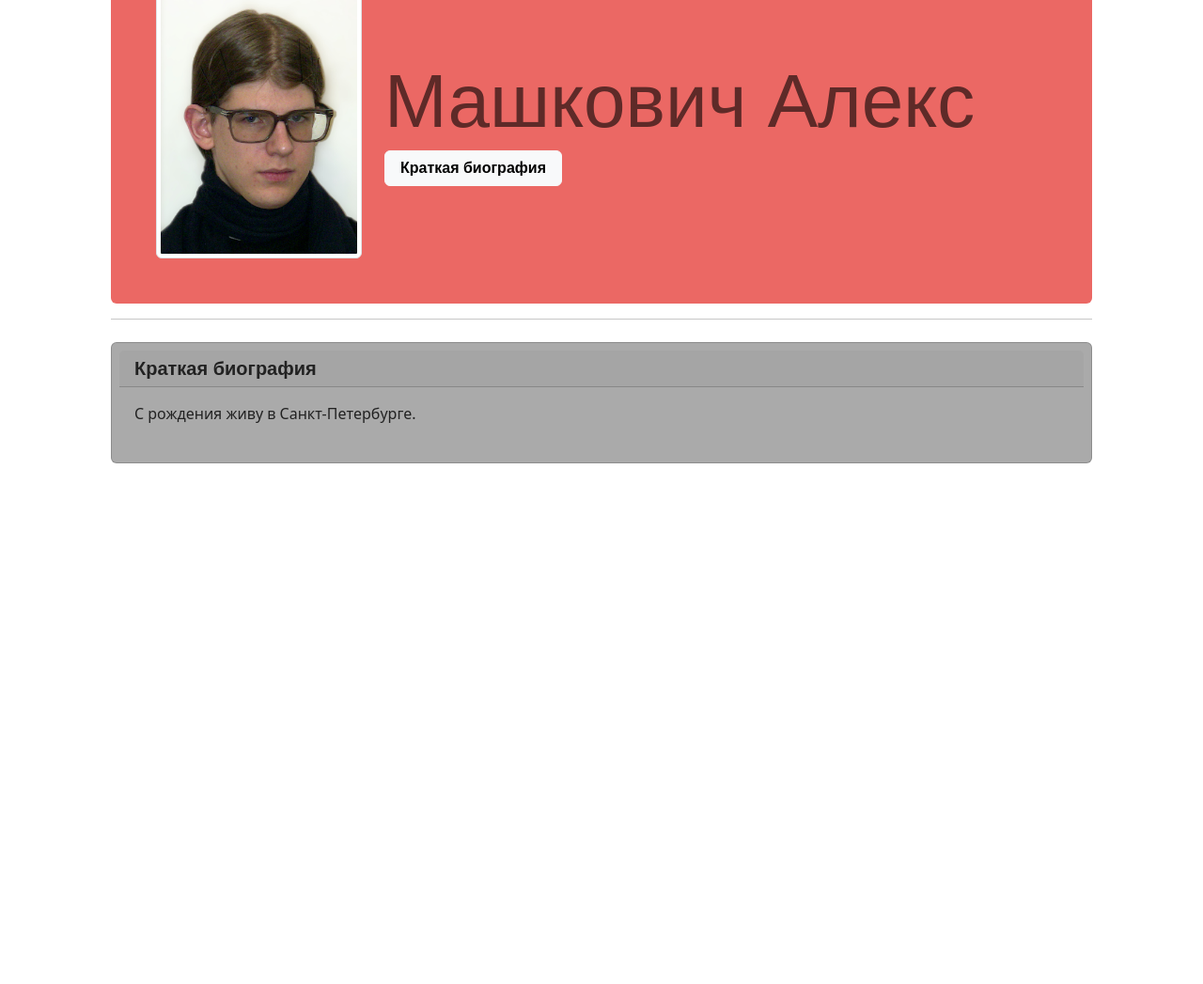
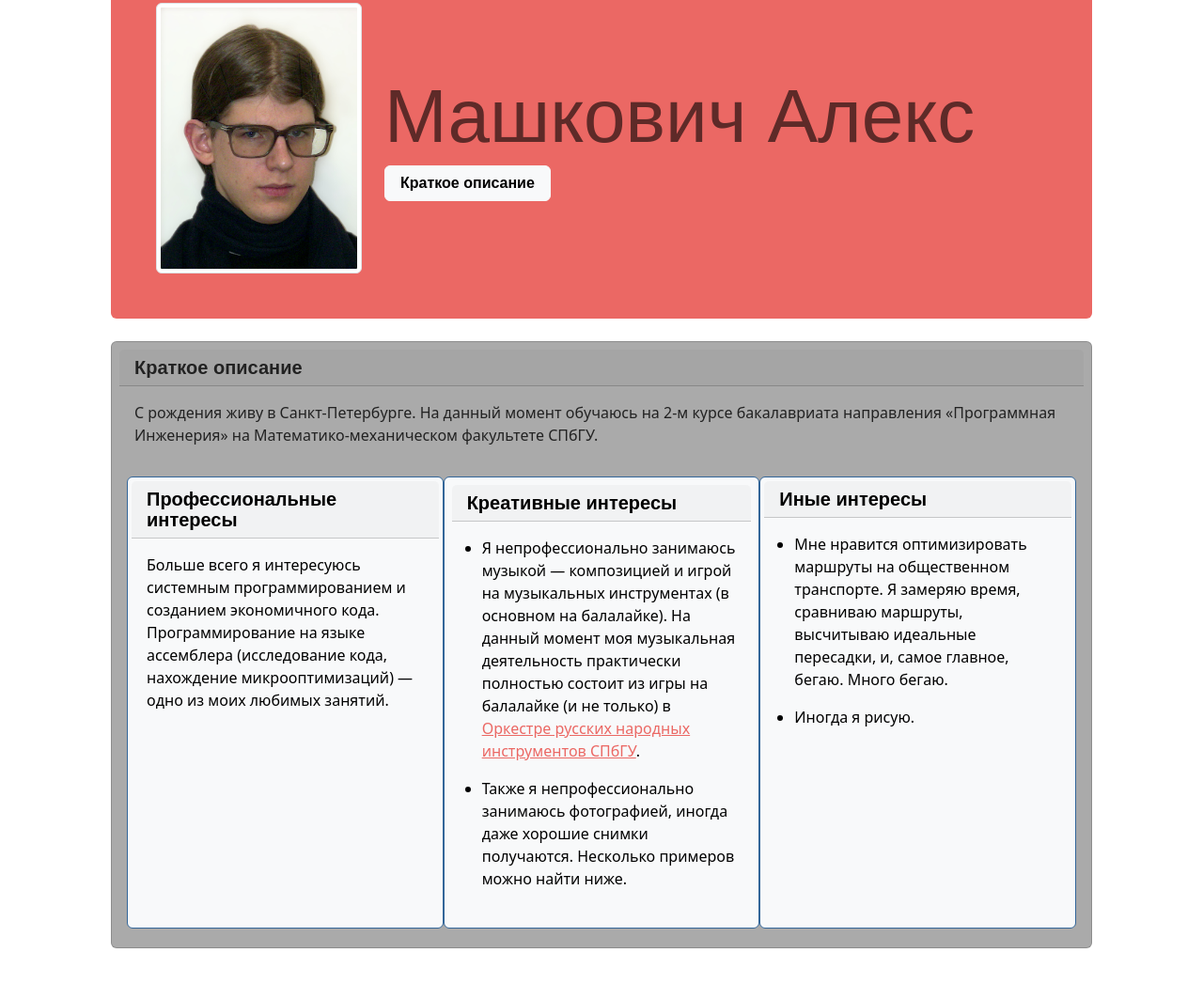
Before and after one commit to AlexeyMashkovichUniWork/alexeymashkovichuniwork.github.io, a plain HTML site: page ru/index.html in a window 1280 px wide. Shown: the part 139-1186 px from the top of the page at 94% size. Before the commit the page ends 800 px from the top, so only its background shows below. Drawn offline with Linux system fonts and the light colour scheme; a web font is replaced by a local one.

Commit message:
feat@site: add bio

```diff
--- a/ru/index.html
+++ b/ru/index.html
@@ -10,7 +10,7 @@
     <script src="../bootstrap/bootstrap.min.js"></script>
     <div class="container-md p-5">
       <div class="container p-5 pt-3 mt-4 bg-primary text-bg-primary rounded">
-        <div class="d-flex justify-content-end">
+        <div class="d-flex justify-content-end pb-3">
           <a href="../en/index.html">
             <button class="btn btn-secondary">English</button>
           </a>
@@ -23,16 +23,43 @@
             <h1 class="text-primary-emphasis display-1">Машкович Алекс</h1>
             <div>
               <a href="#bio" target="_self">
-                <button class="btn btn-light">Краткая биография</button>
+                <button class="btn btn-light">Краткое описание</button>
               </a>
             </div>
           </div>
         </div>
       </div>
-      <hr>
       <div class="card mt-4 p-2 bg-secondary text-dark rounded" id="bio">
-        <h5 class="card-header">Краткая биография</h5>
-        <p class="card-body text-bg-secondary-emphasis">С рождения живу в Санкт-Петербурге.</p>
+        <h5 class="card-header">Краткое описание</h5>
+        <p class="card-body text-dark">С рождения живу в Санкт-Петербурге. На данный момент обучаюсь на 2-м курсе бакалавриата направления &laquo;Программная Инженерия&raquo; на Математико-механическом факультете СПбГУ.</p>
+        <div class="d-flex flex-row flex-wrap ms-2 mb-2 me-2 align-items-stretch">
+            <div class="card col-sm-12 col-md-6 col-xl-4 p-1 mb-1 border-info text-bg-light rounded" id="bio">
+              <h5 class="card-header">Профессиональные интересы</h5>
+              <p class="card-body">Больше всего я интересуюсь системным программированием и созданием экономичного кода. Программирование на языке ассемблера (исследование кода, нахождение микрооптимизаций) &mdash; одно из моих любимых занятий.</p>
+          </div>
+            <div class="card col-sm-12 col-md-6 col-xl-4 p-2 mb-1 border-info text-bg-light rounded" id="bio">
+              <h5 class="card-header">Креативные интересы</h5>
+                <ul class="pt-3 pe-3">
+                <li>
+                  <p>Я непрофессионально занимаюсь музыкой &mdash; композицией и игрой на музыкальных инструментах (в основном на балалайке). На данный момент моя музыкальная деятельность практически полностью состоит из игры на балалайке (и не только) в <a href="https://vk.ru/club289303" target="_blank">Оркестре русских народных инструментов СПбГУ</a>.</p>
+                </li>
+                <li>
+                  <p>Также я непрофессионально занимаюсь фотографией, иногда даже хорошие снимки получаются. Несколько примеров можно найти ниже.</p>
+                </li>
+              </ul>
+          </div>
+            <div class="card col-sm-12 col-md-12 col-xl-4 p-1 mb-1 border-info text-bg-light rounded" id="bio">
+              <h5 class="card-header">Иные интересы</h5>
+                <ul class="pt-3 pe-3">
+                <li>
+                  <p>Мне нравится оптимизировать маршруты на общественном транспорте. Я замеряю время, сравниваю маршруты, высчитываю идеальные пересадки, и, самое главное, бегаю. Много бегаю.</p>
+                </li>
+                <li>
+                  <p>Иногда я рисую.</p>
+                </li>
+              </ul>
+          </div>
+        </div>
       </div>
     </div>
   </body>
```
Also changed, not shown: en/index.html (+30 -3 lines).
